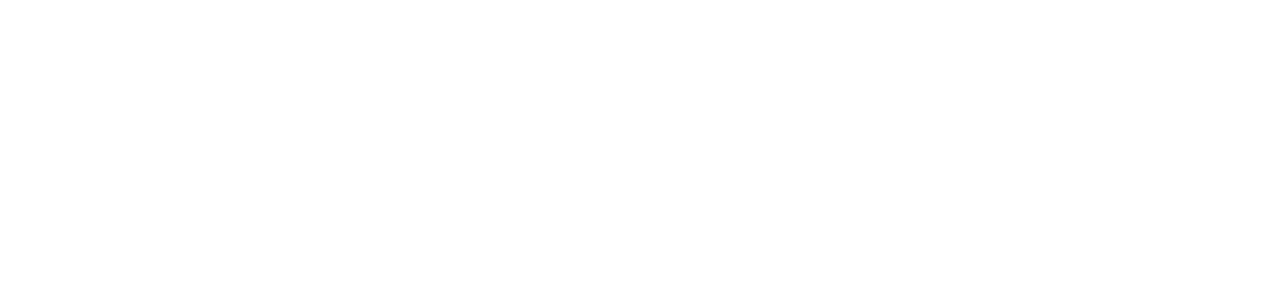
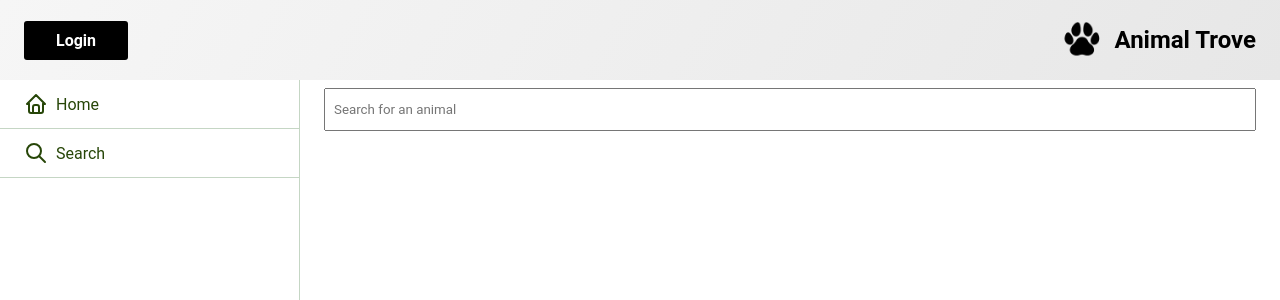
Before and after one commit to bounswe/bounswe2024group10, a React (Create React App) app in the folder src/web/animal-trove/: page /search in a window 1280 px wide. Before the commit this address had no page. Shown: the top 300 px of the page. Built offline with nearby package versions, Linux system fonts and the light colour scheme.

Commit message:
Search Page

```diff
--- a/src/web/animal-trove/package.json
+++ b/src/web/animal-trove/package.json
@@ -3,6 +3,8 @@
   "version": "0.1.0",
   "private": true,
   "dependencies": {
+    "@encode42/tabler-icons-types": "^1.119.0",
+    "@tabler/icons": "^3.2.0",
     "@tabler/icons-react": "^3.2.0",
     "@testing-library/jest-dom": "^5.17.0",
     "@testing-library/react": "^13.4.0",
--- a/src/web/animal-trove/src/App.js
+++ b/src/web/animal-trove/src/App.js
@@ -8,6 +8,7 @@
 import { ToastContainer } from "react-toastify";
 import "react-toastify/dist/ReactToastify.css";
 import AuthContext from "./context/AuthContext";
+import SearchPage from "./pages/SearchPage";
 
 function App() {
   return (
@@ -18,6 +19,7 @@
           <Route path="/" element={<Home />} />
           <Route path="/auth" element={<Login />} />
           <Route path="/me" element={<MyProfile />} />
+          <Route path="/search" element={<SearchPage />} />
           <Route path="/me/settings" element={<Settings />} />
         </Routes>
       </AuthContext>
--- a/src/web/animal-trove/src/components/Navbar.js
+++ b/src/web/animal-trove/src/components/Navbar.js
@@ -1,11 +1,14 @@
 import { Link } from "react-router-dom";
 import styles from "./Navbar.module.css";
-import { IconHome, IconUser } from "@tabler/icons-react";
+import Icons, { IconHome, IconSearch, IconUser } from "@tabler/icons-react";
 import { useContext } from "react";
 import { authContext } from "../context/AuthContext";
 const navBarOptions = {
   authenticated: [{ name: "Profile", path: "/me", Icon: IconUser }],
-  unauthenticated: [{ name: "Home", path: "/", Icon: IconHome }],
+  unauthenticated: [
+    { name: "Home", path: "/", Icon: IconHome },
+    { name: "Search", path: "/search", Icon: IconSearch },
+  ],
 };
 
 const Navbar = () => {
--- /dev/null
+++ b/src/web/animal-trove/src/pages/SearchPage.js
@@ -0,0 +1,88 @@
+//Home.js
+import React, { useEffect, useState } from "react";
+import MainLayout from "../MainLayout";
+import PostCard from "../components/PostCard";
+import mockData from "../constants/mockData";
+import styles from "./SearchPage.module.css";
+import AuthenticatedPage from "../components/AuthenticatedPage";
+import { search } from "../services/search";
+
+export default function SearchPage() {
+  const [searchTerm, setSearchTerm] = useState("");
+  const [data, setData] = useState(null);
+  const [loading, setLoading] = useState(false);
+
+  const handleSearch = async (searchKey) => {
+    try {
+      setLoading(true);
+      const response = await search({ searchTerm: searchKey });
+      setData(response);
+    } catch (error) {
+      setData([]);
+    } finally {
+      setLoading(false);
+    }
+  };
+  useEffect(() => {
+    console.log(data);
+  }, [data]);
+
+  return (
+    <AuthenticatedPage>
+      <MainLayout>
+        <div className={styles.header}>
+          <div className={styles.searchContainer}>
+            <form
+              action=""
+              onSubmit={(e) => {
+                e.preventDefault();
+                handleSearch(searchTerm);
+              }}
+            >
+              <input
+                type="text"
+                placeholder="Search for an animal"
+                value={searchTerm}
+                onChange={(e) => setSearchTerm(e.target.value)}
+                className={styles.searchBar}
+              />
+            </form>
+          </div>
+        </div>
+        <div className={styles.searchResults}>
+          {loading && <p>Loading...</p>}
+          {!loading && data && data.length === 0 && <p>No results found</p>}
+          {!loading && data && data.length > 0 && (
+            <p>Found {data.length} results</p>
+          )}
+        </div>
+        {!loading &&
+          data &&
+          data?.map((animal) => (
+            <div className={styles.resultContainer}>
+              <div className={styles.animalCard}>
+                <img
+                  src={animal?.pic}
+                  alt="animal"
+                  className={styles.animalImage}
+                />
+                <div className={styles.subInfo}>
+                  <h2>{animal?.mainLabel}</h2>
+                  <h3 className={styles.name}>{animal?.name}</h3>
+                  <h3 className={styles.name}>
+                    Speed: {animal?.speed ?? "N/A"}
+                  </h3>
+                  <h3 className={styles.name}>
+                    Conservation Status: {animal?.conservationStatus ?? "N/A"}
+                  </h3>
+                  <h3 className={styles.name}>
+                    Diel cycle: {animal?.cycle ?? "N/A"}
+                  </h3>
+                </div>
+              </div>
+            </div>
+          ))}
+      </MainLayout>
+    </AuthenticatedPage>
+  );
+}
--- /dev/null
+++ b/src/web/animal-trove/src/pages/SearchPage.module.css
@@ -0,0 +1,52 @@
+.header {
+  display: flex;
+  align-items: center;
+  width: 100%;
+  gap: 3rem;
+}
+
+.title {
+  font-size: 1.5rem;
+  font-weight: 600;
+  margin: 0;
+  min-width: max-content;
+}
+.searchContainer {
+  flex-basis: 100%;
+}
+.searchBar {
+  margin-left: auto;
+  padding: 12px 8px;
+  flex-basis: 100%;
+  min-width: 100%;
+}
+
+.animalCard {
+  margin-top: 48px;
+  display: flex;
+  cursor: pointer;
+  align-items: start;
+  background-color: rgb(252, 252, 252);
+  padding: 12px;
+}
+
+.searchResults {
+  margin-top: 1rem;
+}
+
+.subInfo {
+  display: flex;
+  flex-direction: column;
+  gap: 0.32rem;
+}
+
+.animalImage {
+  width: 100px;
+  height: 100px;
+  margin-right: 1rem;
+}
+.name {
+  font-size: 0.8rem;
+  opacity: 0.7;
+  display: block;
+}
--- a/src/web/animal-trove/src/services/api.js
+++ b/src/web/animal-trove/src/services/api.js
@@ -1,7 +1,7 @@
 import axios from "axios";
 
 const api = axios.create({
-  baseURL: "http://localhost:8080/api",
+  baseURL: "http://localhost:8081/api",
 });
 
 export default api;
--- /dev/null
+++ b/src/web/animal-trove/src/services/search.js
@@ -0,0 +1,8 @@
+import api from "./api";
+
+export async function search({ searchTerm }) {
+  const response = await api.post("/search", {
+    searchTerm,
+  });
+  return response.data;
+}
```
Also changed, not shown: 1 other file (tests, documents, lock files or other folders).
